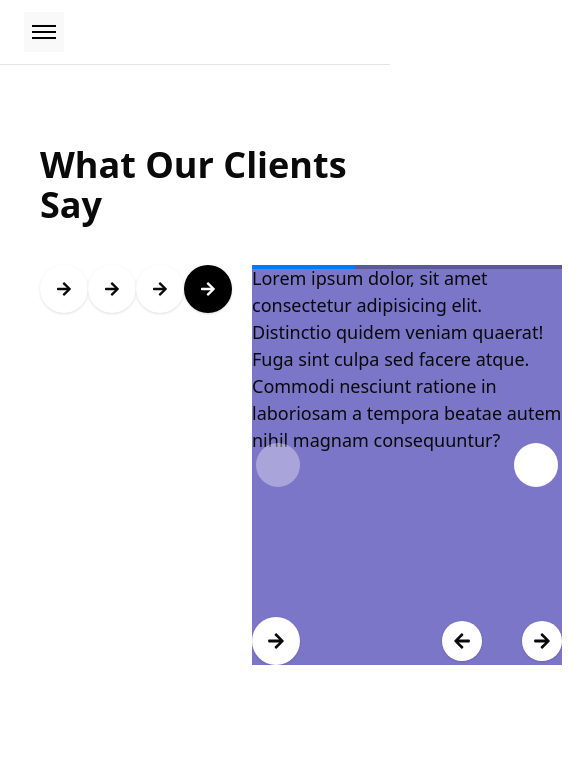
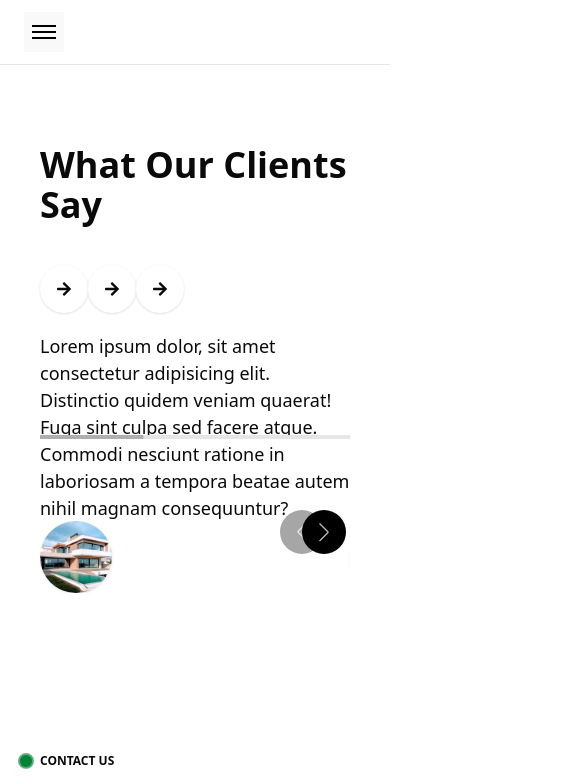
Before and after one commit to Oluwafemimicheal/ned-website, a React (Vite) app: page / in a window 390 px wide. Shown: the top 784 px of the page, 585 px wide, since content can reach past the window. Built offline with nearby package versions, Linux system fonts and the light colour scheme.

Commit message:
Currently work on Client Component

```diff
--- a/src/App.css
+++ b/src/App.css
@@ -5,13 +5,12 @@
 }
 
 .swiper {
-  height: 400px;
+  height: 350px;
 }
 
 .swiper-slide {
   text-align: left;
   font-size: 18px;
-  background: #7b76c7;
 
   /* Center slide text vertically */
   display: flex;
@@ -37,11 +36,41 @@
   color: black;
 }
 
-.swiper-slide .swiper-button-prev{
-  width: 100%;
+.swiper-button-prev, .swiper-button-next{
   height: 100% ;
+  margin-top: 15% !important;
+  margin-left: 86% !important;
   background-color  : #000;
 }
+
+.swiper-button-next{
+  margin-top: 15% !important;
+}
 .swiper-navigation-icon{
-  display: none;
+  color: rgb(186, 187, 186) !important;
+  width: 10px !important;
 }
+.swiper-pagination-progressbar{
+  background-color: #e6e6e6 !important;
+  margin-top: 35% !important;
+}
+
+.swiper-pagination-progressbar-fill{
+  background-color: rgb(175, 175, 175) !important;
+}
+
+@media(max-width: 600px) {
+  .swiper {
+    height: 260px;
+  }
+  .swiper-button-prev, .swiper-button-next{
+    height: 100% ;
+    margin-top: 15% !important;
+    margin-left: 76% !important;
+    background-color  : #000;
+  }
+  .swiper-pagination-progressbar{
+    background-color: #e6e6e6 !important;
+    margin-top: 33% !important;
+  }
+}
--- /dev/null
+++ b/src/components/ui/ArticleBox.jsx
@@ -0,0 +1,18 @@
+import image from "../../assets/contact-pic.avif"
+
+const ArticleBox = ({ text = "Lorem ipsum dolor, sit amet consectetur adipisicing elit. Distinctio quidem veniam quaerat! Fuga sint culpa sed facere atque. Commodi nesciunt ratione in laboriosam a tempora beatae autem nihil magnam consequuntur?", clientPicture = image}) => {
+  return (
+    <div>
+      <p className='lg:w-2xl'>{text}</p>
+      <div className='w-full flex justify-between items-center absolute bottom-0'>
+        <div>
+          <div className='w-18 h-18 flex justify-center items-center rounded-full bg-white shadow overflow-hidden'>
+            <img src={clientPicture} alt="loading" />
+          </div>
+        </div>
+      </div>
+    </div>
+  )
+}
+
+export default ArticleBox
--- a/src/components/ui/Slider.jsx
+++ b/src/components/ui/Slider.jsx
@@ -1,5 +1,6 @@
 // Import Swiper React components
 import { Swiper, SwiperSlide } from 'swiper/react';
+import ArticleBox from './ArticleBox';
 
 // Import Swiper styles
 import 'swiper/css';
@@ -24,21 +25,14 @@ export default function App() {
         className="mySwiper"
       >
         <SwiperSlide>
-          <p className='lg:w-2xl'>Lorem ipsum dolor, sit amet consectetur adipisicing elit. Distinctio quidem veniam quaerat! Fuga sint culpa sed facere atque. Commodi nesciunt ratione in laboriosam a tempora beatae autem nihil magnam consequuntur?</p>
-
-          <div className='w-full flex justify-between items-center absolute bottom-0'>
-            <div>
-              <div className='w-12 h-12 flex justify-center items-center rounded-full bg-white shadow'><FaArrowRight /></div>
-            </div>
-
-            <div className='flex gap-10'>
-              <div className='w-10 h-10 flex justify-center items-center rounded-full bg-white shadow'><FaArrowLeft /></div>
-              <div className='w-10 h-10 flex justify-center items-center rounded-full bg-white shadow'><FaArrowRight /></div>
-            </div>
-          </div>
+          <ArticleBox />
         </SwiperSlide>
-        <SwiperSlide>Slide 2</SwiperSlide>
-        <SwiperSlide>Slide 3</SwiperSlide>
+        <SwiperSlide>
+          <ArticleBox />
+        </SwiperSlide>
+        <SwiperSlide>
+          <ArticleBox />
+        </SwiperSlide>
 
       </Swiper>
     </>
--- a/src/pages/Client.jsx
+++ b/src/pages/Client.jsx
@@ -1,20 +1,20 @@
 import Slider from "../components/ui/Slider"
-import { FaArrowRight } from 'react-icons/fa'
+import { FaArrowRight, FaQuoteLeft } from 'react-icons/fa'
 
 const Client = () => {
   return (
     <div className='px-10 py-20 lg:px-10'>
       <h1 className='font-semibold text-4xl'>What Our Clients Say</h1>
-      <div className='flex items-start gap-5 mt-10'>
+      <div className='flex-col flex lg:flex-row items-start gap-5 mt-10'>
         <div className='flex justify-between w-4xl'>
           <div className='inline-flex'>
             <div className='w-12 h-12 flex justify-center items-center rounded-full bg-white shadow'><FaArrowRight /></div>
             <div className='w-12 h-12 flex justify-center items-center rounded-full bg-white shadow'><FaArrowRight /></div>
             <div className='w-12 h-12 flex justify-center items-center rounded-full bg-white shadow'><FaArrowRight /></div>
           </div>
-          <div className='w-12 h-12 flex justify-center items-center rounded-full bg-black shadow'><FaArrowRight color='white' /></div>
+          <div className='w-12 h-12 flex justify-center items-center rounded-full bg-black shadow'><FaQuoteLeft color='white' /></div>
         </div>
-        <div className='w-full lg:w-200 flex justify-end bg-green-500 relative'>
+        <div className='w-full lg:w-180 flex justify-end relative'>
             <Slider/>
         </div>
       </div>
```
